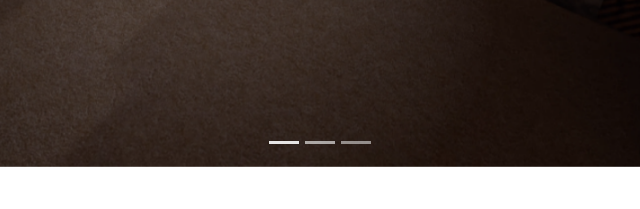
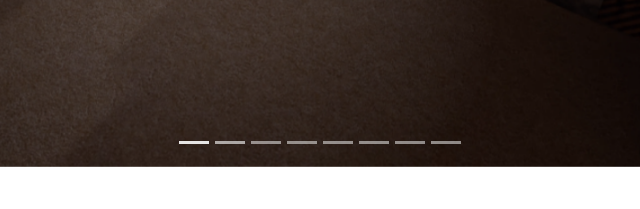
Before and after one commit to failbreak/failbreak.github.io, a plain HTML site: page index.html in a window 1280 px wide. Shown: the part 551-760 px from the top of the page, 320-960 px from the left. Drawn offline with nearby package versions, Linux system fonts and the light colour scheme.

Commit message:
better sulution

```diff
--- a/index.html
+++ b/index.html
@@ -2,7 +2,6 @@
 <html>
 <script src="https://cdn.jsdelivr.net/npm/bootstrap@5.0.2/dist/js/bootstrap.bundle.min.js" integrity="sha384-MrcW6ZMFYlzcLA8Nl+NtUVF0sA7MsXsP1UyJoMp4YLEuNSfAP+JcXn/tWtIaxVXM" crossorigin="anonymous"></script>
 <head>
- <title>I cry</title>
  <link href="https://cdn.jsdelivr.net/npm/bootstrap@5.0.2/dist/css/bootstrap.min.css" rel="stylesheet" integrity="sha384-EVSTQN3/azprG1Anm3QDgpJLIm9Nao0Yz1ztcQTwFspd3yD65VohhpuuCOmLASjC" crossorigin="anonymous">
 </head>
 <body>
@@ -13,11 +12,16 @@
   <div class="carousel-indicators">
     <button type="button" data-bs-target="#demo" data-bs-slide-to="0" class="active"></button>
     <button type="button" data-bs-target="#demo" data-bs-slide-to="1"></button>
-    <button type="button" data-bs-target="#demo" data-bs-slide-to="2"></button>
+	<button type="button" data-bs-target="#demo" data-bs-slide-to="2"></button>
+    <button type="button" data-bs-target="#demo" data-bs-slide-to="3"></button>
+	<button type="button" data-bs-target="#demo" data-bs-slide-to="4"></button>
+	<button type="button" data-bs-target="#demo" data-bs-slide-to="5"></button>
+	<button type="button" data-bs-target="#demo" data-bs-slide-to="6"></button>
+	<button type="button" data-bs-target="#demo" data-bs-slide-to="7"></button>
   </div>
 
   <!-- The slideshow/carousel -->
-  <div class="carousel-inner">
+ <div class="carousel-inner">
     <div class="carousel-item active">
       <img src="bed.png" alt="bed" class="d-block w-100">
     </div>
@@ -33,6 +37,8 @@
 		<div class="carousel-item">
       <img src="toilet.png" alt="toilet" class="d-block w-100">
     </div>
+
+
 	   <div class="carousel-item">
       <img src="yard.png" alt="yard" class="d-block w-100">
     </div>
@@ -45,11 +51,12 @@
       <img src="dining.png" alt="dining" class="d-block w-100">
     </div>
 
-	<div class="carousel-item">
+
+		<div class="carousel-item">
       <img src="study.png" alt="study" class="d-block w-100">
     </div>
 
-  </div>
+ </div>
 
   <!-- Left and right controls/icons -->
   <button class="carousel-control-prev" type="button" data-bs-target="#demo" data-bs-slide="prev">
```
